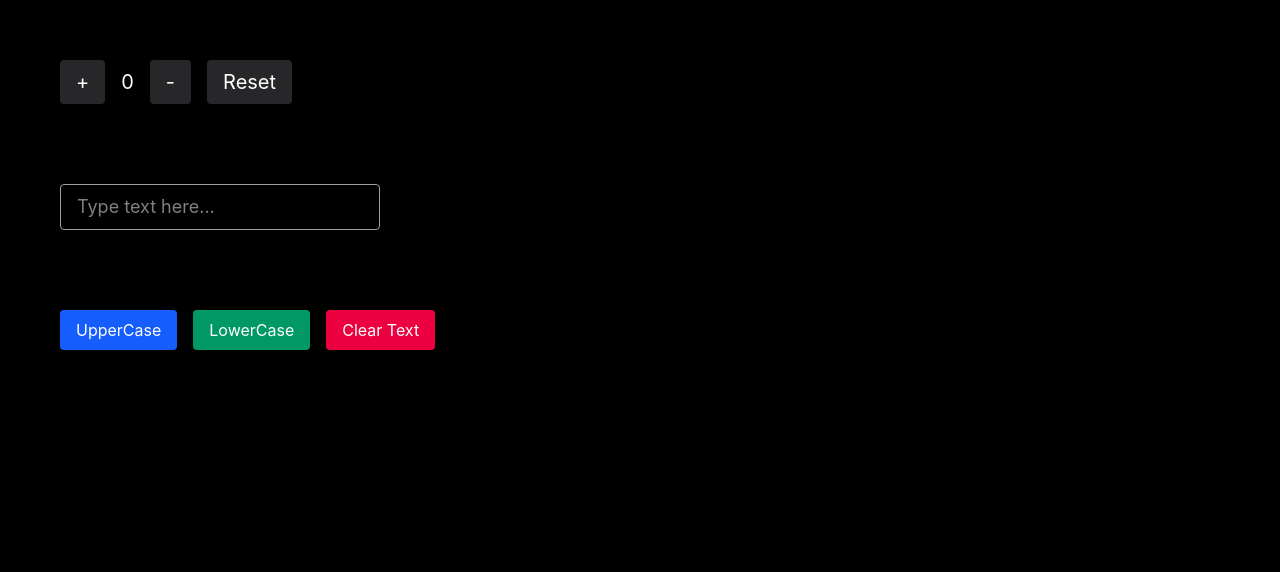
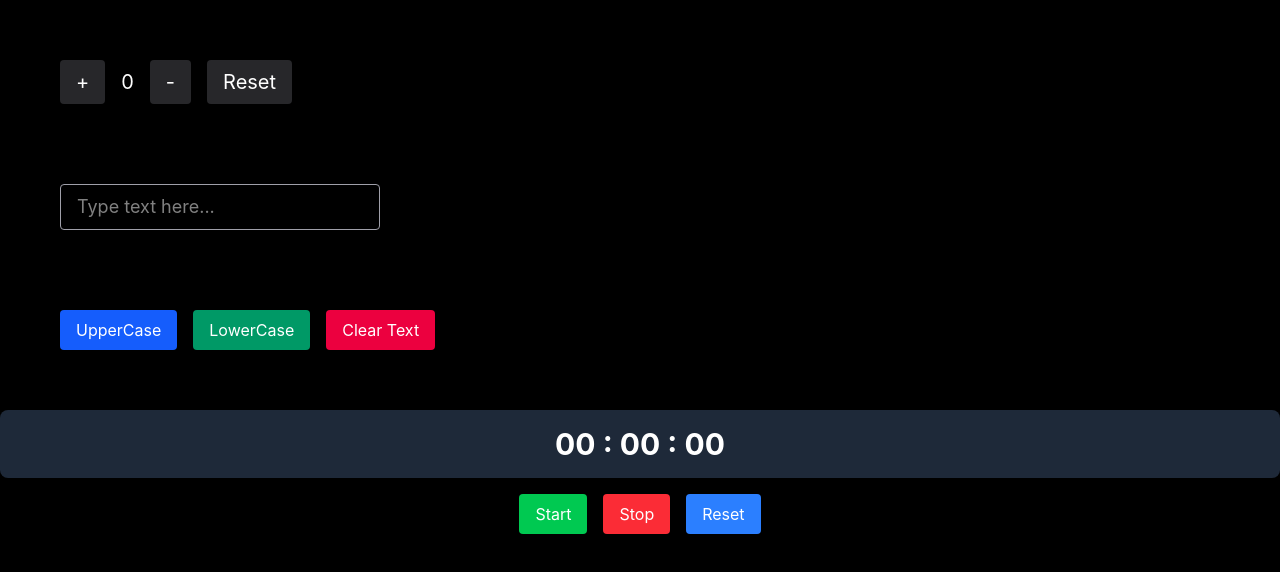
Before and after one commit to thesachin07/Practice-Project, a React (Vite) app in the folder react-elements/: page / in a window 1280 px wide. Shown: the top 572 px of the page. Built offline with nearby package versions, Linux system fonts and the light colour scheme.

Commit message:
stopwatch component build

```diff
--- a/react-elements/src/App.jsx
+++ b/react-elements/src/App.jsx
@@ -1,11 +1,13 @@
 import Counter from './components/counter.jsx';
 import Textbox from './components/textbox.jsx';
+import Stopwatch from './components/Stopwatch.jsx';
 
 function App() {
   return (
     <>
       <Counter />
       <Textbox />
+      <Stopwatch />
     </>
   );
 }
--- a/react-elements/src/components/Stopwatch.jsx
+++ b/react-elements/src/components/Stopwatch.jsx
@@ -1,24 +1,84 @@
-import React from 'react'
-import { useState, useEffect } from 'react'
+import { useState, useEffect, useRef } from "react";
 
 const Stopwatch = () => {
+  // ---- LAYER 1: STATE (jo UI pe dikhta hai) ----
+  const [hr, setHr]   = useState(0);
+  const [min, setMin] = useState(0);
+  const [sec, setSec] = useState(0);
+  const [running, setRunning] = useState(false);
 
-    const [count, setCount] = useState(0)
+  // ---- LAYER 2: REF (jo yaad rakhna hai, UI se related nahi) ----
+  const intervalRef = useRef(null);
 
-    const handleCount = () => {setCount((count)=> count+1 )}
+  // ---- LAYER 2.5: EFFECT (side effect = setInterval) ----
+  useEffect(() => {
+    if (!running) return;
+setSec(prev => {
+        if (prev + 1 === 60) {
+          setMin(m => {
+            if (m + 1 === 60) {
+              setHr(h => h + 1);
+              return 0;
+            }
+            return m + 1;
+          });
+          return 0;
+        }
+        return prev + 1;
+      });
+    intervalRef.current = setInterval(() => {
+      setSec(prev => {
+        if (prev + 1 === 60) {
+          setMin(m => {
+            if (m + 1 === 60) {
+              setHr(h => h + 1);
+              return 0;
+            }
+            return m + 1;
+          });
+          return 0;
+        }
+        return prev + 1;
+      });
+    }, 1000);
 
-    const handleReset = ()=> {(setCount) => 0 }
+    return () => clearInterval(intervalRef.current);  // cleanup
+  }, [running]);
+
+  // ---- LAYER 3: HANDLERS (sirf state badlo) ----
+  const handleStart = () => setRunning(true);
+  const handleStop  = () => setRunning(false);
+  const handleReset = () => {
+    setRunning(false);
+    setHr(0);
+    setMin(0);
+    setSec(0);
+  };
+
+  // ---- LAYER 4: DERIVED VALUE (state nahi) ----
+  const display =
+    `${String(hr).padStart(2, "0")} : ` +
+    `${String(min).padStart(2, "0")} : ` +
+    `${String(sec).padStart(2, "0")}`;
 
   return (
     <div>
-        <h1 className='items-center justify-center text-amber-200'> StopWatch</h1>
+      <h1 className="text-3xl font-bold text-center text-white bg-gray-800 p-4 rounded-lg shadow-lg">
+        {display}
+      </h1>
+      <div className="flex justify-center gap-4 mt-4">
+        <button onClick={handleStart} disabled={running} className="bg-green-500 text-white px-4 py-2 rounded hover:bg-green-600 transition-colors">
+          Start
+        </button>
+        <button onClick={handleStop}  disabled={!running} className="bg-red-500 text-white px-4 py-2 rounded hover:bg-red-600 transition-colors">
+          Stop
+        </button>
+        <button onClick={handleReset} className="bg-blue-500 text-white px-4 py-2 rounded hover:bg-blue-600 transition-colors">
+          Reset
+        </button>
+      </div>
+    </div>
+  );
+};
 
-    <div className=""><button onClick={handleCount}>Start</button></div>
-    <div className=""><button onClick={handleReset}>Reset</button></div>
-    <div className=""><button>Lap</button></div>
-
-    </div>
-  )
-}
-
-export default Stopwatch
+export default Stopwatch;
```
